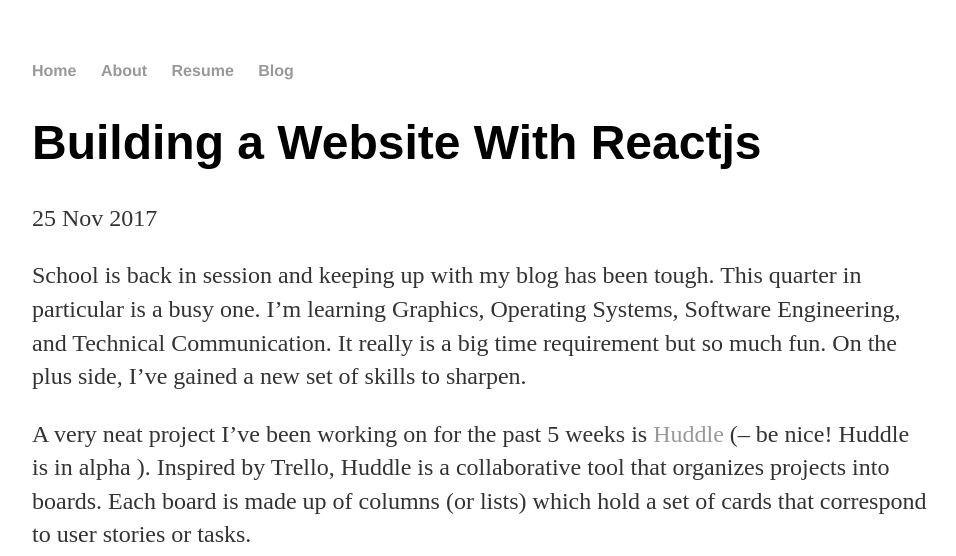
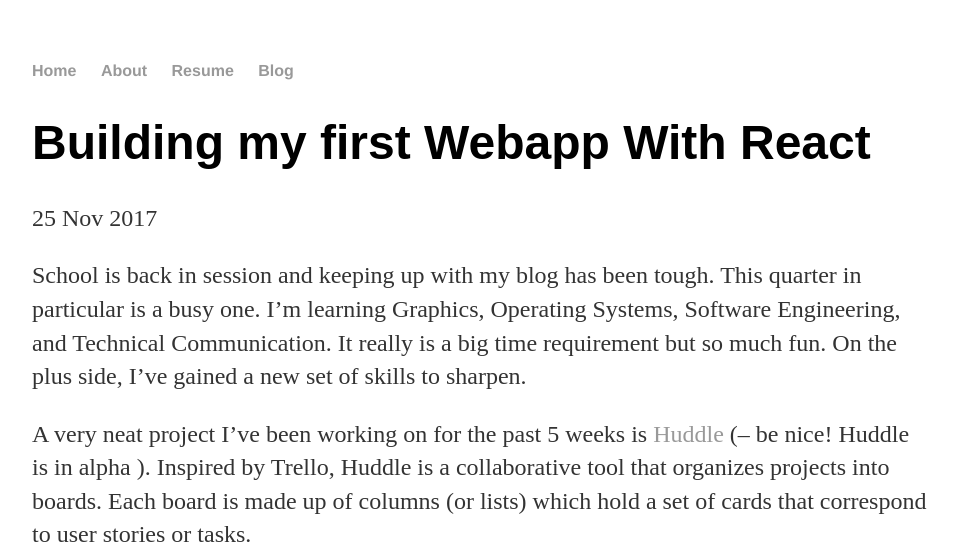
Before and after one commit to RBoshae/Personal-Website-1, a Jekyll site: the page built from _posts/2017-11-25-playing-with-react.md, in a window 1280 px wide, cut to the strip 0-556 px from the top of the page. Shown: the whole strip, without its empty margins (160-1116 px from the left). Built offline with Jekyll 4.4.1, drawn with Linux system fonts in a browser that asks for light colours.

Commit message:
Modified Post Title

```diff
--- a/_posts/2017-11-25-playing-with-react.md
+++ b/_posts/2017-11-25-playing-with-react.md
@@ -1,6 +1,6 @@
 ---
 layout: post
-title: "Building a Website With Reactjs"
+title: "Building my first Webapp With React"
 date: 2017-11-25
 ---
 
```
